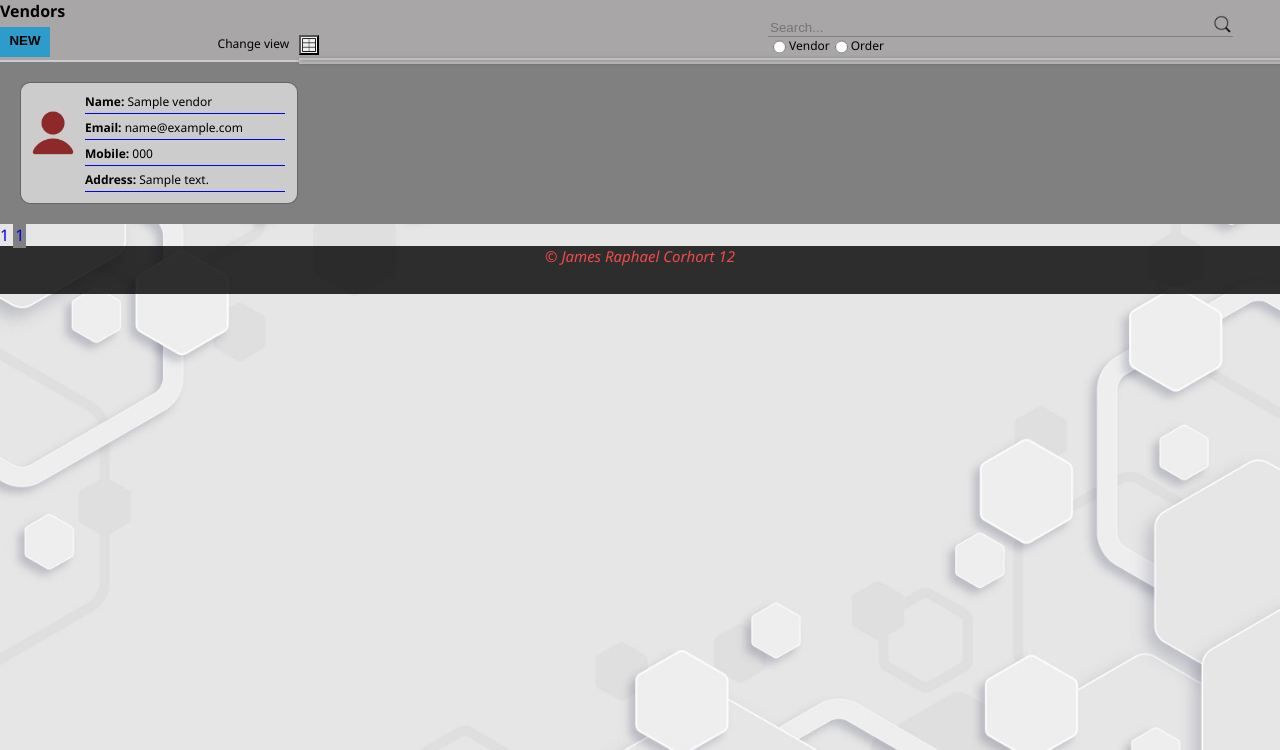
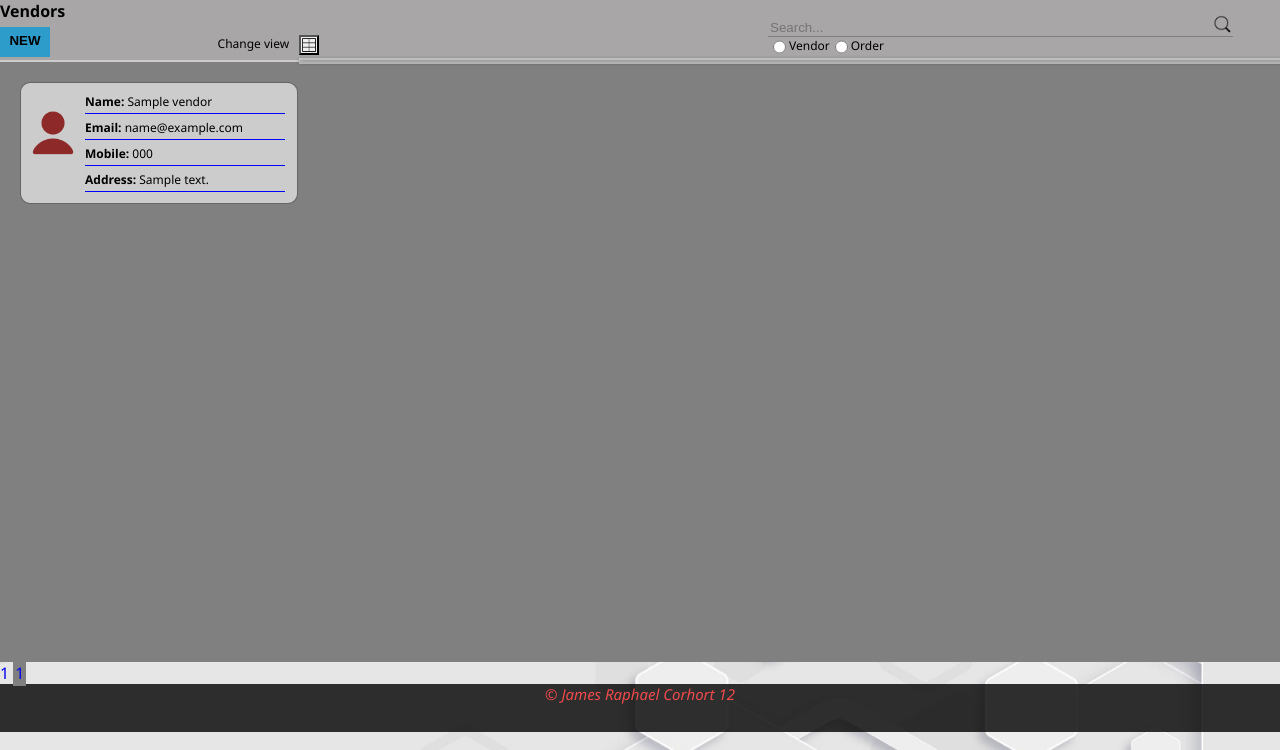
Before and after one commit to JamesRaphaelJRC/SupplyTrackPlus_v1, a Flask app: page /user/vendors in a window 1280 px wide; the page is wider, and only the part inside the window is pictured. Shown: the part 50-800 px from the top of that part. Run offline with Flask 3, Linux system fonts and the light colour scheme; a user stored in the database is signed in; tables that the repository leaves empty hold one stand-in row (values such as "Sample post").

Commit message:
Adjusted vendor display section height

```diff
--- a/web_flask/static/styles/vendors.css
+++ b/web_flask/static/styles/vendors.css
@@ -5,7 +5,7 @@
 */
 .card-display-section {
     /* border: 1px solid brown; */
-    /* height: 79%; */
+    height: 79%;
     width: 100%;
     background-color: rgb(128, 128, 128);
 }
```
